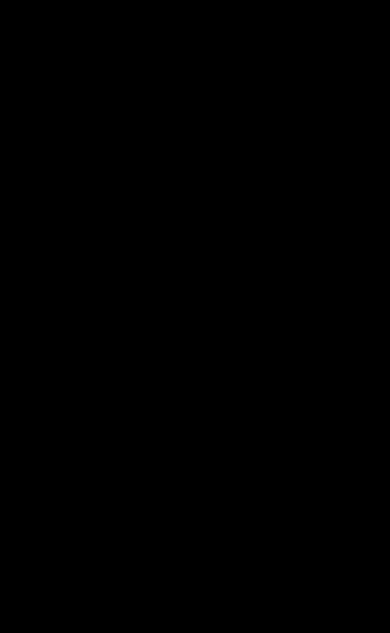
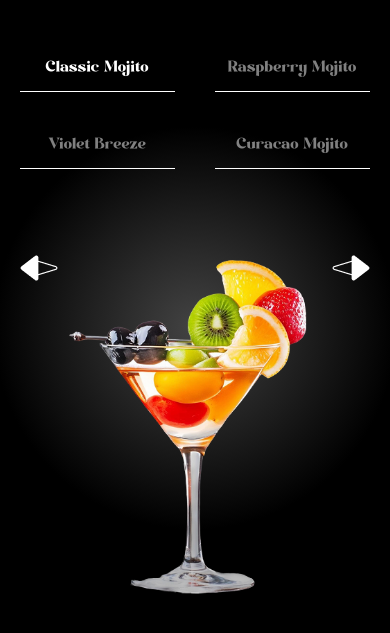
Before and after one commit to sourovroy999/coctail-web, a React (Vite) app: page / in a window 390 px wide. Shown: the part 5492-6125 px from the top of the page. Built offline with nearby package versions, Linux system fonts and the light colour scheme; a web font is replaced by a local one.

Commit message:
cocktail menu slider  added

```diff
--- a/src/App.jsx
+++ b/src/App.jsx
@@ -8,6 +8,7 @@ import Hero from './components/Hero'
 import About from './components/About'
 import Cocktails from './components/Cocktails'
 import Art from './components/Art'
+import Menu from './components/Menu'
 
 gsap.registerPlugin(ScrollTrigger, SplitText)
 
@@ -26,8 +27,12 @@ function App() {
     <Cocktails/>
     <About/>
     <Art/>
+    <Menu/>
 
-    <div className='h-dvh bg-black'></div>
+    <div className='h-dvh bg-black'>
+
+
+    </div>
     </main>
 
 
--- /dev/null
+++ b/src/components/Menu.jsx
@@ -0,0 +1,80 @@
+import React, { useState } from 'react';
+import { allCocktails } from '../../constants';
+
+const Menu = () => {
+
+    const [currentIndex, setCurrentIndex] = useState(0)
+
+
+
+    const totalCocktails = allCocktails.length
+
+    const goToSlide = (index) => {
+        const newIndex = (index + totalCocktails) % totalCocktails
+
+        setCurrentIndex(newIndex)
+
+    }
+
+    const getCocktailAt=(indexoffset)=>{
+        return allCocktails[(currentIndex + indexoffset +totalCocktails) % totalCocktails]
+    }
+
+    const currentCocktail=getCocktailAt(0)
+    const prevCocktail=getCocktailAt(-1)
+    const nextCocktail=getCocktailAt(1)
+    return (
+        <section id='menu' aria-labelledby='menu-heading' className='relative w-full md:mt-40 mt-0 2xl:px-0 px-5 py-20 radial-gradient'>
+
+            <h2 id='menu-heading' className='sr-only'>Cocktail Menu</h2>
+
+            <nav className='grid md:grid-cols-4 grid-cols-2 md:gap-20 gap-10 sm:mb-32 mb-20 relative z-10 md:max-w-6xl md:mx-auto' aria-label='Cocktail-Navigation'>
+                {
+                    allCocktails.map((cocktail, index) => {
+                        const isActive = index === currentIndex;
+                        return (
+
+                            <div className='md:text-3xl text-xl pb-2 cursor-pointer hover:text-yellow hover:border-yellow border-b transition-colors font-modern-negra text-center'>
+                                <button key={cocktail.id} className={`${isActive ? 'text-white border-white' : 'text-white/50 border-white/50'}`} onClick={() => goToSlide(index)}>
+                                    {cocktail.name}
+
+
+                                </button>
+                            </div>
+                        )
+                    })
+                }
+
+            </nav>
+
+            <div className='flex flex-col content justify-between items-center container mx-auto relative'>
+
+                <div className='arrows flex items-center justify-between w-full absolute'>
+
+                    <button  className='text-left  text-white hover:text-yellow cursor-pointer transition-colors max-w-36' onClick={()=> goToSlide(currentIndex-1)}>
+                        <span className='text-3xl font-modern-negra leading-none hidden md:block'>{prevCocktail.name }</span>
+                        <img src="/images/right-arrow.png" alt="" />
+
+                    </button>
+
+                    <button className='text-left  text-white hover:text-yellow cursor-pointer transition-colors max-w-36'  onClick={()=> goToSlide(currentIndex+1)}>
+                        <span className='text-3xl font-modern-negra leading-none hidden md:block'>{nextCocktail.name }</span>
+                        <img src="/images/left-arrow.png" alt="" />
+
+                    </button>
+
+                </div>
+
+                <div className='cocktail'>
+                    <img src={currentCocktail.image} alt="" className='object-contain'/>
+
+                </div>
+
+
+
+            </div>
+        </section>
+    );
+};
+
+export default Menu;
```
